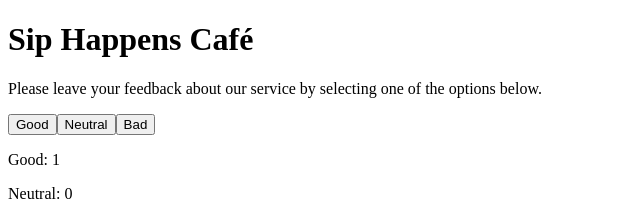
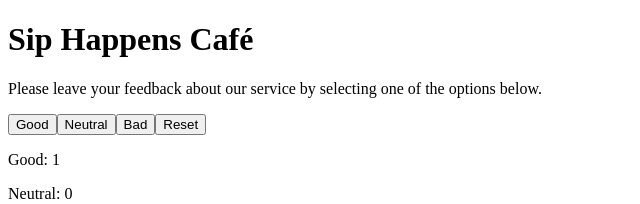
Before and after one commit to Adaptist/goit-react-hw-02, a React (Vite) app: page / in a window 1280 px wide. Both pictures are taken after a click on the button "Good". Shown: the top 204 px of the page, without its empty margins (0-640 px from the left). Built offline with nearby package versions, Linux system fonts and the light colour scheme.

Commit message:
step-3_step-4

```diff
--- a/src/App.jsx
+++ b/src/App.jsx
@@ -2,6 +2,7 @@ import { useState } from "react";
 import Description from "./components/Description/Description.jsx"
 import Feedback from "./components/Feedback/Feedback.jsx"
 import Options from "./components/Options/Options.jsx"
+import Notification from "./components/Notification/Notification.jsx"
 
 const App = () => {
   const [feedback, setFeedback] = useState({
@@ -17,11 +18,23 @@ const App = () => {
     }));
   };
 
+  const resetFeedback = () => {
+    setFeedback({good:0, neutral:0, bad: 0})
+  }
+
+  const totalFeedback = feedback.good + feedback.neutral + feedback.bad;
+
   return (
     <div>
       <Description />
-      <Feedback updateFeedback={updateFeedback} />
-      <Options feedback={feedback} />
+      <Feedback updateFeedback={updateFeedback} totalFeedback={totalFeedback} resetFeedback={resetFeedback} />
+      {totalFeedback > 0 ? (
+        <>
+          <Options feedback={feedback}  />
+        </>
+      ) : (
+        <Notification message="No feedback given yet." />
+      )}
     </div>
   );
 };
--- a/src/components/Feedback/Feedback.jsx
+++ b/src/components/Feedback/Feedback.jsx
@@ -1,8 +1,12 @@
-const Feedback = ({ updateFeedback }) => (
+const Feedback = ({ updateFeedback, totalFeedback, resetFeedback }) => (
   <div>
     <button onClick={() => updateFeedback('good')}>Good</button>
     <button onClick={() => updateFeedback('neutral')}>Neutral</button>
     <button onClick={() => updateFeedback('bad')}>Bad</button>
+
+    {totalFeedback > 0 && (
+      <button onClick={resetFeedback}>Reset</button>
+    )}
   </div>
 );
 
--- /dev/null
+++ b/src/components/Notification/Notification.jsx
@@ -0,0 +1,7 @@
+const Notification = ({ message }) => (
+    <div>
+      <p>{message}</p>
+    </div>
+  );
+
+  export default Notification;
```
